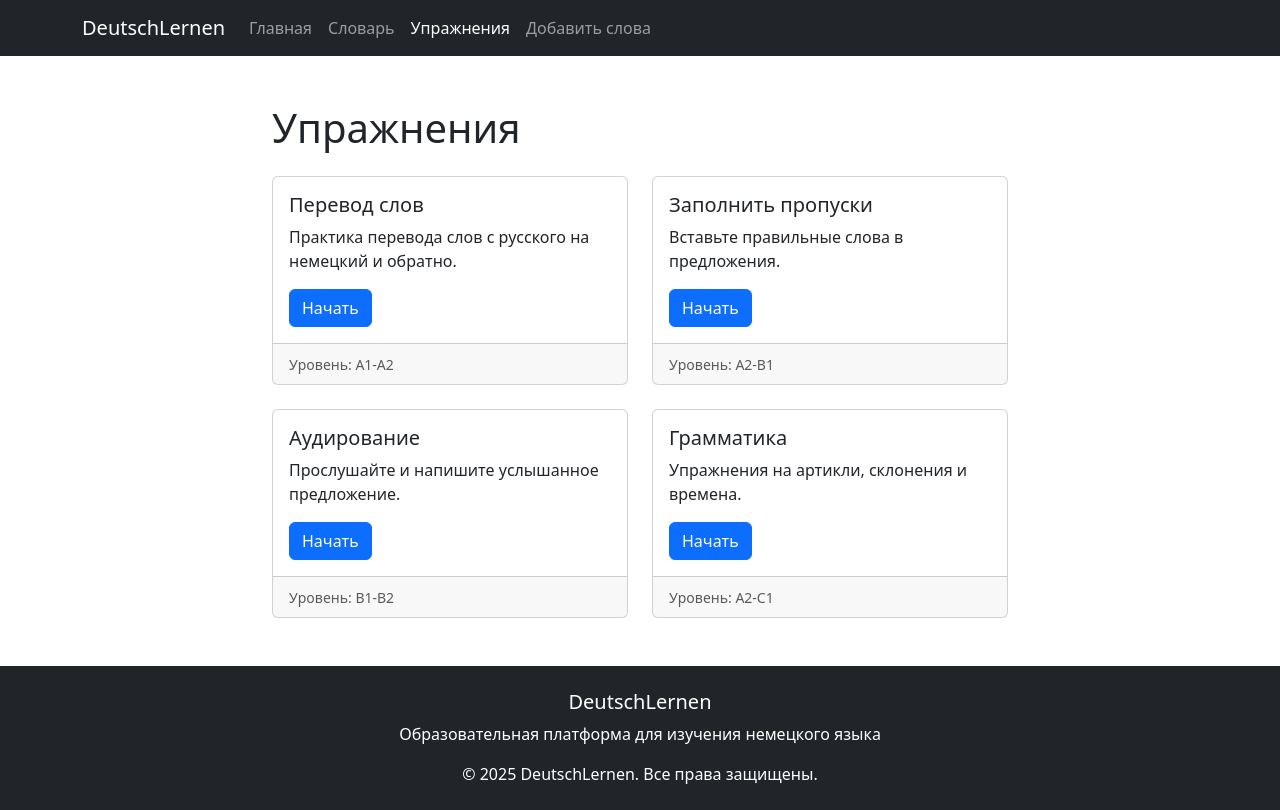
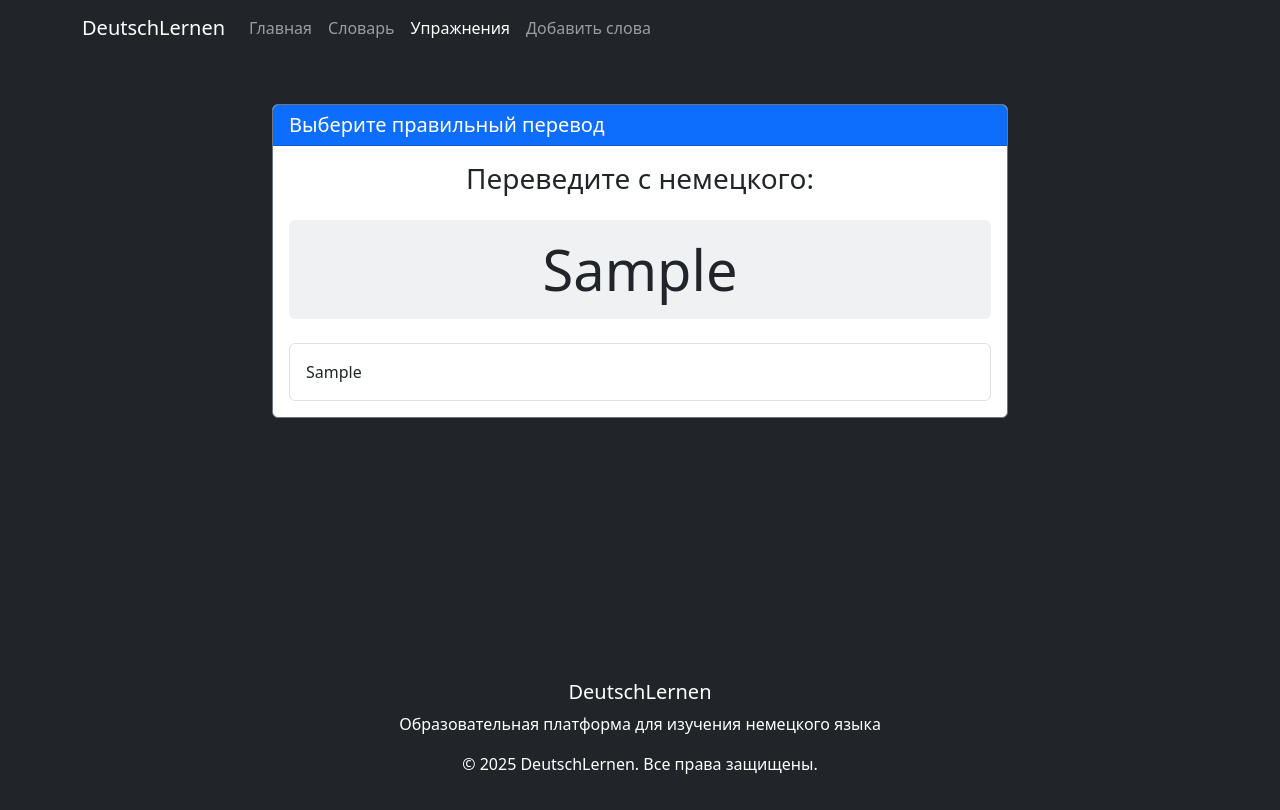
Before and after one commit to BitmanBT/LearningGerman, a Django app: page /exercises in a window 1280 px wide. After the commit the page ends 774 px from the top, so only its background shows below. Run offline with Django 5.2, Linux system fonts and the light colour scheme; tables that the repository leaves empty hold one stand-in row (values such as "Sample post").

Commit message:
Added exercise functionality

```diff
--- a/learning_german/educational_platform/templates/educational_platform/exercises.html
+++ b/learning_german/educational_platform/templates/educational_platform/exercises.html
@@ -1,12 +1,13 @@
 <!DOCTYPE html>
-<html lang="ru">
+<html lang="ru" class="h-100">
 <head>
     <meta charset="UTF-8">
     <meta name="viewport" content="width=device-width, initial-scale=1.0">
     <title>Упражнения | DeutschLernen</title>
     <link href="https://cdn.jsdelivr.net/npm/bootstrap@5.3.0/dist/css/bootstrap.min.css" rel="stylesheet">
+    <link rel="stylesheet" href="https://cdn.jsdelivr.net/npm/bootstrap-icons@1.10.0/font/bootstrap-icons.css">
 </head>
-<body class="d-flex flex-column min-vh-100">
+<body class="d-flex flex-column min-vh-100 bg-dark text-light">
     <nav class="navbar navbar-expand-lg navbar-dark bg-dark">
         <div class="container">
             <a class="navbar-brand" href="{% url 'home' %}">DeutschLernen</a>
@@ -32,58 +33,77 @@
         </div>
     </nav>
 
-    <main class="flex-grow-1 container py-5">
-        <div class="row">
-            <div class="col-lg-8 mx-auto">
-                <h1 class="mb-4">Упражнения</h1>
-
-                <div class="row row-cols-1 row-cols-md-2 g-4">
-                    <div class="col">
-                        <div class="card h-100">
+    <main class="flex-grow-1 py-5">
+        <div class="container">
+            <div class="row justify-content-center">
+                <div class="col-lg-8">
+                    <div class="card border-secondary">
+                        <div class="card-header bg-primary text-white">
+                            <h2 class="h5 mb-0">Выберите правильный перевод</h2>
+                        </div>
                         <div class="card-body">
-                                <h5 class="card-title">Перевод слов</h5>
-                                <p class="card-text">Практика перевода слов с русского на немецкий и обратно.</p>
-                                <a href="#" class="btn btn-primary">Начать</a>
+                            {% if no_words %}
+                                <div class="alert alert-warning">
+                                    <i class="bi bi-exclamation-triangle-fill me-2"></i>
+                                    В словаре нет слов для упражнений. Пожалуйста, добавьте слова.
                                 </div>
-                            <div class="card-footer">
-                                <small class="text-muted">Уровень: A1-A2</small>
+                                <a href="{% url 'add_words' %}" class="btn btn-primary">
+                                    <i class="bi bi-plus-circle me-2"></i>Добавить слова
+                                </a>
+                            {% else %}
+                                <div class="text-center mb-4">
+                                    <h3 class="mb-4">
+                                        {% if direction == 'de-ru' %}
+                                            Переведите с немецкого:
+                                        {% else %}
+                                            Переведите с русского:
+                                        {% endif %}
+                                    </h3>
+                                    <div class="display-4 mb-4 p-3 bg-secondary bg-opacity-10 rounded">
+                                        {{ word_to_translate }}
                                     </div>
                                 </div>
+
+                                {% if show_result %}
+                                    <div class="alert {% if feedback.is_correct %}alert-success{% else %}alert-danger{% endif %} mb-4">
+                                        {% if feedback.is_correct %}
+                                            <i class="bi bi-check-circle-fill me-2"></i>
+                                            <strong>Правильно!</strong> Отличная работа!
+                                        {% else %}
+                                            <i class="bi bi-exclamation-circle-fill me-2"></i>
+                                            <strong>Неправильно.</strong> Правильный ответ: <strong>{{ feedback.correct_answer }}</strong>
+                                        {% endif %}
                                     </div>
-                    <div class="col">
-                        <div class="card h-100">
-                            <div class="card-body">
-                                <h5 class="card-title">Заполнить пропуски</h5>
-                                <p class="card-text">Вставьте правильные слова в предложения.</p>
-                                <a href="#" class="btn btn-primary">Начать</a>
+
+                                    <div class="d-grid">
+                                        <a href="{% url 'exercises' %}" class="btn btn-primary btn-lg">
+                                            <i class="bi bi-arrow-right-circle me-2"></i>Следующее слово
+                                        </a>
                                     </div>
-                            <div class="card-footer">
-                                <small class="text-muted">Уровень: A2-B1</small>
+                                {% else %}
+                                    <form method="post">
+                                        {% csrf_token %}
+                                        <input type="hidden" name="correct_word_id" value="{{ correct_word_id }}">
+                                        <input type="hidden" name="direction" value="{{ direction }}">
+                                        <input type="hidden" name="word_to_translate" value="{{ word_to_translate }}">
+                                        {% for option in options %}
+                                            <input type="hidden" name="option_ids" value="{{ option.id }}">
+                                            <input type="hidden" name="option_texts" value="{{ option.text }}">
+                                        {% endfor %}
+
+                                        <div class="list-group gap-2">
+                                            {% for option in options %}
+                                                <button type="submit"
+                                                        name="selected_option_id"
+                                                        value="{{ option.id }}"
+                                                        class="list-group-item list-group-item-action py-3 text-start {% if show_result and option.is_correct %}list-group-item-success{% elif show_result and option.id == feedback.selected_id %}list-group-item-danger{% endif %}">
+                                                    {{ option.text }}
+                                                </button>
+                                            {% endfor %}
                                         </div>
-                        </div>
-                    </div>
-                    <div class="col">
-                        <div class="card h-100">
-                            <div class="card-body">
-                                <h5 class="card-title">Аудирование</h5>
-                                <p class="card-text">Прослушайте и напишите услышанное предложение.</p>
-                                <a href="#" class="btn btn-primary">Начать</a>
-                            </div>
-                            <div class="card-footer">
-                                <small class="text-muted">Уровень: B1-B2</small>
-                            </div>
-                        </div>
-                    </div>
-                    <div class="col">
-                        <div class="card h-100">
-                            <div class="card-body">
-                                <h5 class="card-title">Грамматика</h5>
-                                <p class="card-text">Упражнения на артикли, склонения и времена.</p>
-                                <a href="#" class="btn btn-primary">Начать</a>
-                            </div>
-                            <div class="card-footer">
-                                <small class="text-muted">Уровень: A2-C1</small>
-                            </div>
+                                    </form>
+                                {% endif %}
+                            {% endif %}
                         </div>
                     </div>
                 </div>
@@ -91,15 +111,11 @@
         </div>
     </main>
 
-    <footer class="bg-dark text-white text-center p-4">
-        <div class="container">
-            <div class="row justify-content-center">
-                <div class="col-md-8">
+    <footer class="bg-dark text-white py-4">
+        <div class="container text-center">
             <h5>DeutschLernen</h5>
             <p>Образовательная платформа для изучения немецкого языка</p>
             <p class="mb-0">&copy; 2025 DeutschLernen. Все права защищены.</p>
-                </div>
-            </div>
         </div>
     </footer>
 
--- a/learning_german/educational_platform/views.py
+++ b/learning_german/educational_platform/views.py
@@ -1,5 +1,6 @@
 from django.shortcuts import render, redirect
 from django.contrib import messages
+from random import sample, shuffle
 from .models import Word
 from .forms import AddWordForm
 
@@ -22,7 +23,63 @@ def vocabulary(request):
     return render(request, 'educational_platform/vocabulary.html', context)
 
 def exercises(request):
-    return render(request, 'educational_platform/exercises.html')
+    all_words = list(Word.objects.all())
+
+    if not all_words:
+        return render(request, 'educational_platform/exercises.html', {'no_words': True})
+
+    context = {}
+
+    if request.method == 'POST' and 'selected_option_id' in request.POST:
+        selected_id = int(request.POST['selected_option_id'])
+        correct_id = int(request.POST['correct_word_id'])
+        correct_word = Word.objects.get(id=correct_id)
+
+        context.update({
+            'direction': request.POST['direction'],
+            'word_to_translate': request.POST['word_to_translate'],
+            'options': [
+                {
+                    'id': int(id),
+                    'text': text,
+                    'is_correct': int(id) == correct_id
+                }
+                for id, text in zip(
+                    request.POST.getlist('option_ids'),
+                    request.POST.getlist('option_texts')
+                )
+            ],
+            'feedback': {
+                'is_correct': selected_id == correct_id,
+                'correct_answer': correct_word.russian_translation if request.POST['direction'] == 'de-ru' else correct_word.german_word,
+                'selected_id': selected_id
+            },
+            'show_result': True
+        })
+    else:
+        correct_word = sample(all_words, 1)[0]
+        other_words = [w for w in all_words if w.id != correct_word.id]
+        wrong_options = sample(other_words, min(3, len(other_words)))
+        options = [correct_word] + wrong_options
+        shuffle(options)
+
+        direction = 'de-ru' if sample([True, False], 1)[0] else 'ru-de'
+
+        context.update({
+            'direction': direction,
+            'word_to_translate': correct_word.german_word if direction == 'de-ru' else correct_word.russian_translation,
+            'options': [
+                {
+                    'id': word.id,
+                    'text': word.russian_translation if direction == 'de-ru' else word.german_word,
+                    'is_correct': word.id == correct_word.id
+                }
+                for word in options
+            ],
+            'correct_word_id': correct_word.id,
+            'show_result': False
+        })
+    return render(request, 'educational_platform/exercises.html', context)
 
 def add_words(request):
     if request.method == 'POST':
```
Lines whose indentation alone changed are shown as unchanged.
